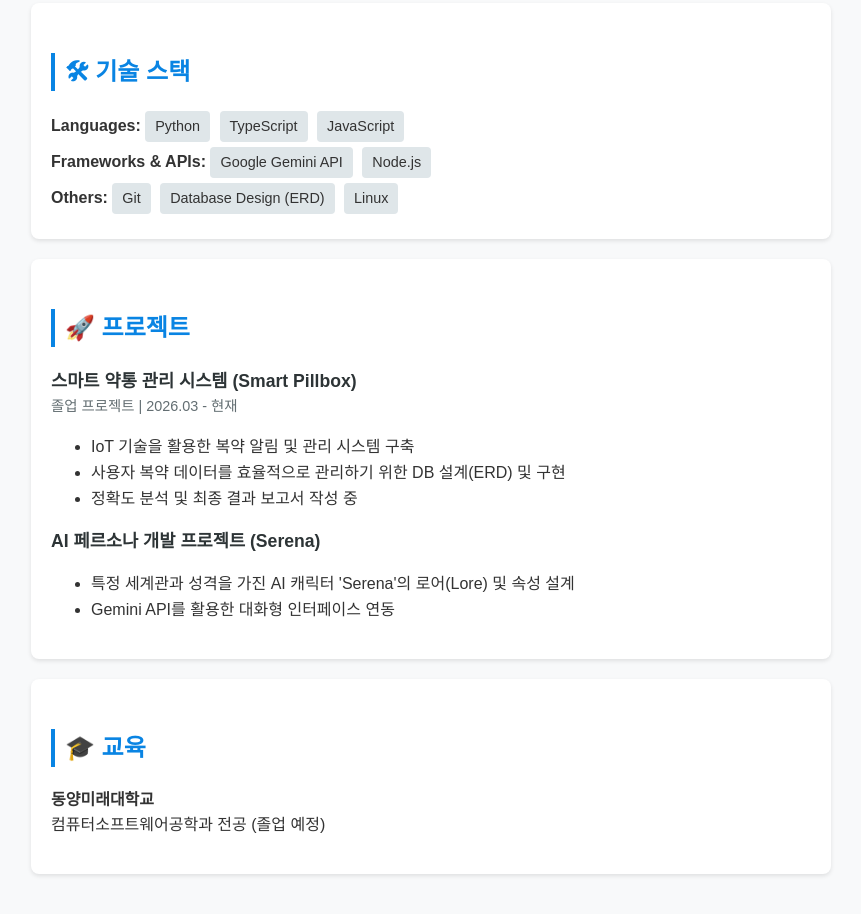
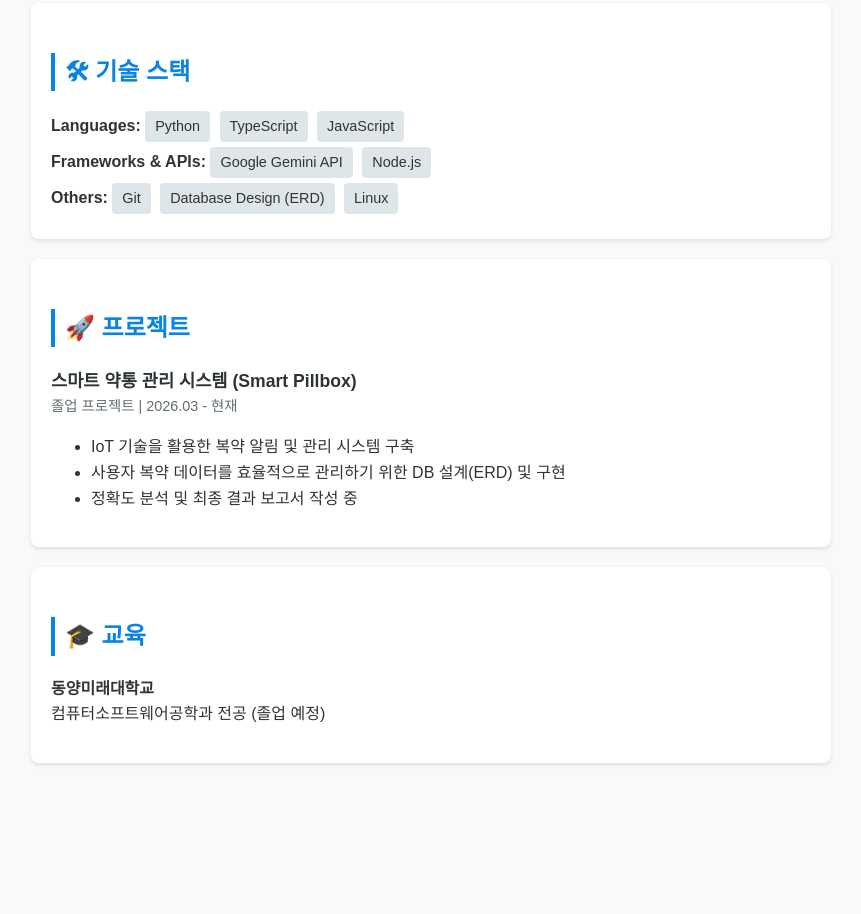
Before and after one commit to ahn0hg/resume, a plain HTML site: page index.html in a window 1280 px wide. Shown: the part 375-1289 px from the top of the page, without its empty margins (209-1070 px from the left). After the commit the page ends 1198 px from the top, so only its background shows below. Drawn offline with Linux system fonts and the light colour scheme.

Commit message:
Update index.html

```diff
--- a/index.html
+++ b/index.html
@@ -47,13 +47,6 @@
                 <li>정확도 분석 및 최종 결과 보고서 작성 중</li>
             </ul>
         </div>
-        <div class="project-item">
-            <div class="project-title">AI 페르소나 개발 프로젝트 (Serena)</div>
-            <ul>
-                <li>특정 세계관과 성격을 가진 AI 캐릭터 'Serena'의 로어(Lore) 및 속성 설계</li>
-                <li>Gemini API를 활용한 대화형 인터페이스 연동</li>
-            </ul>
-        </div>
     </div>
 
     <div class="section">
```
